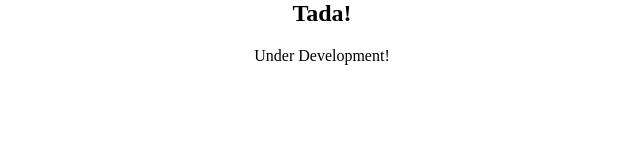
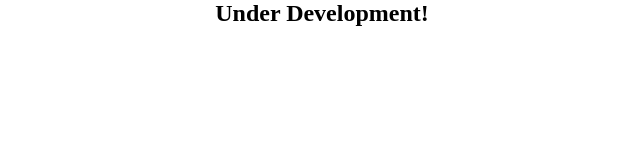
Before and after one commit to hrwX/hrwX.github.io, a plain HTML site: page index.html in a window 1280 px wide. Shown: the whole page, without its empty margins (318-958 px from the left). Drawn offline with Linux system fonts and the light colour scheme.

Commit message:
Update index.html

```diff
--- a/index.html
+++ b/index.html
@@ -58,17 +58,14 @@
   <div id="loader"></div>
 
   <div style="display:none;" id="myDiv" class="animate-bottom">
-  <h2>Tada!</h2>
-  <p>Under Development!</p>
+    <h2>Under Development!</h2>
   </div>
 
   <script>
     var myVar;
-
     function myFunction() {
         myVar = setTimeout(showPage, 3000);
     }
-
     function showPage() {
         document.getElementById("loader").style.display = "none";
         document.getElementById("myDiv").style.display = "block";
```
Lines whose indentation alone changed are shown as unchanged.
